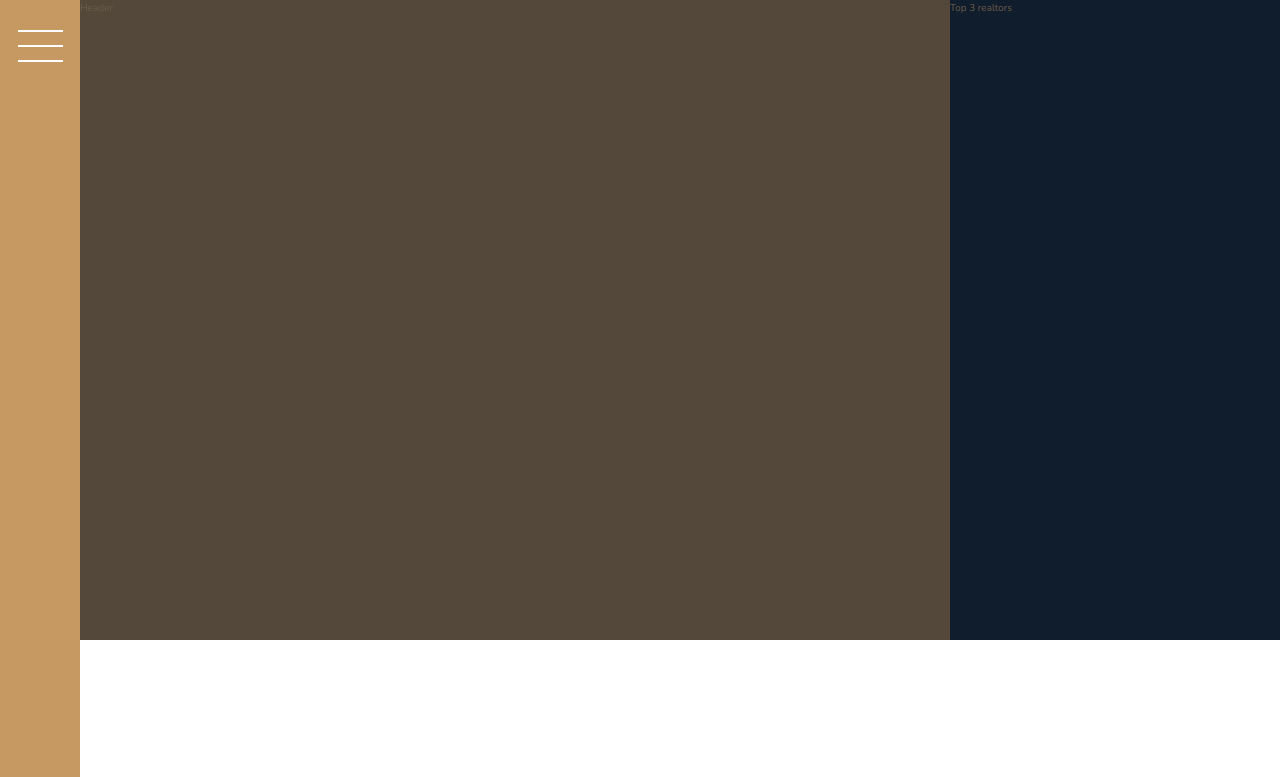
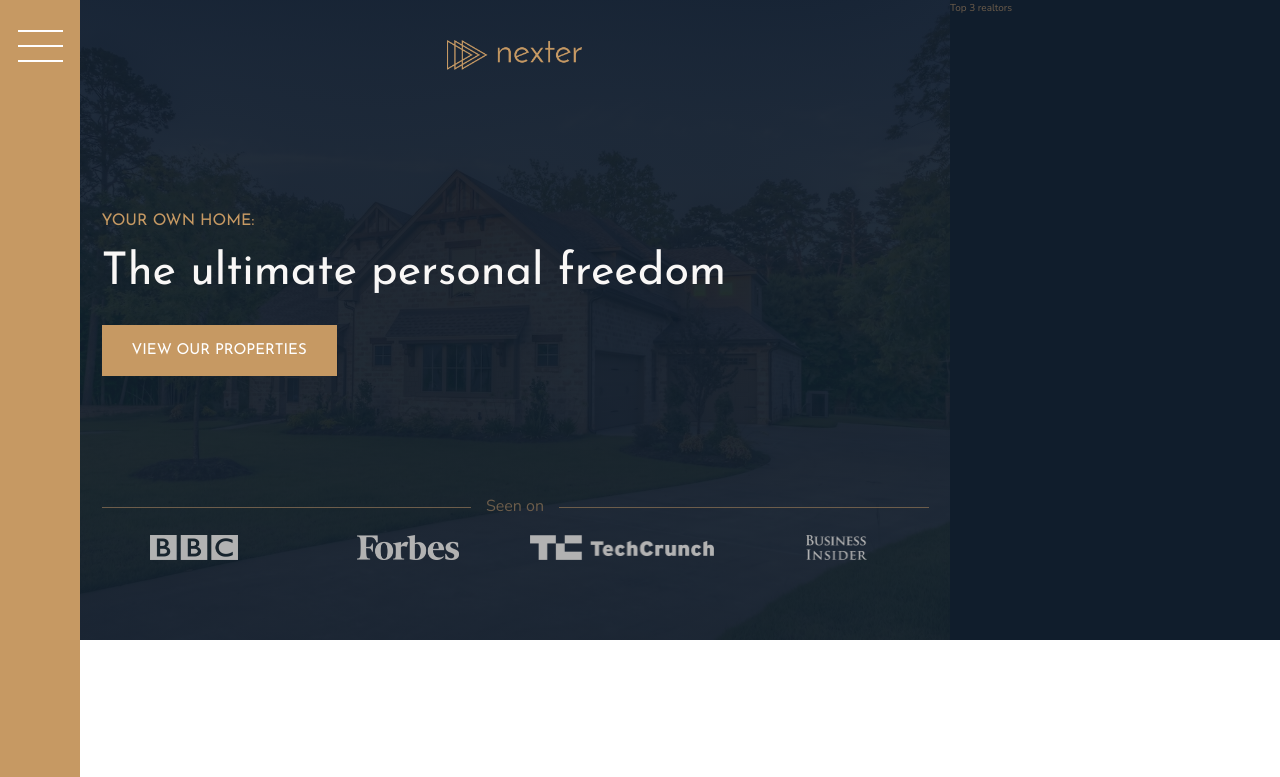
Before and after one commit to eddyc0de/nexter, a website: page index.html in a window 1280 px wide. Shown: the top 777 px of the page. Drawn offline with nearby package versions, Linux system fonts and the light colour scheme.

Commit message:
Add header section

```diff
--- a/index.html
+++ b/index.html
@@ -18,7 +18,17 @@
         <button class="nav-btn"></button>
     </div>
     <header class="header">
-        Header
+		<img src="img/logo.png" alt="Nexter logo" class="header__logo">
+		<h3 class="heading-3">Your own home:</h3>
+		<h1 class="heading-1">The ultimate personal freedom</h1>
+		<button class="btn header__btn">View our properties</button>
+		<div class="header__seenon-text">Seen on</div>
+		<div class="header__seenon-logos">
+			<img src="img/logo-bbc.png" alt="Seen on logo 1">
+			<img src="img/logo-forbes.png" alt="Seen on logo 2">
+			<img src="img/logo-techcrunch.png" alt="Seen on logo 3">
+			<img src="img/logo-bi.png" alt="Seen on logo 4">
+		</div>
     </header>
 
     <div class="realtors">
--- a/sass/_header.scss
+++ b/sass/_header.scss
@@ -1,4 +1,56 @@
 .header {
     background-color: $color-grey-dark-1;
-    grid-column: full-start / col-end 6;
+	grid-column: full-start / col-end 6;
+	background-image: linear-gradient(rgba($color-secondary, .93),
+						rgba($color-secondary, .93)), url(../img/hero.jpeg);
+	background-size: cover;
+	background-position: center;
+	padding: 8rem;
+	padding-top: 4rem;
+
+	display: grid;
+	grid-template-rows: 1fr min-content 6rem 1fr;
+	grid-template-columns: max-content;
+	grid-row-gap: 1.5rem;
+	justify-content: center;
+
+	&__logo {
+		height: 3rem;
+		justify-self: center;
+	}
+
+	&__btn {
+		align-self: start;
+		justify-self: start;
+	}
+
+	&__seenon-text {
+		display: grid;
+		grid-template-columns: 1fr max-content 1fr;
+		grid-column-gap: 1.5rem;
+		align-items: center;
+
+		font-size: 1.6rem;
+		color: $color-grey-dark-2;
+
+		&::before,
+		&::after {
+			content: '';
+			height: 1px;
+			display: block;
+			background-color: currentColor;
+		}
+	}
+
+	&__seenon-logos {
+		display: grid;
+		grid-template-columns: repeat(4, 1fr);
+		grid-gap: 3rem;
+		justify-items: center;
+
+		img {
+			height: 2.5rem;
+			filter: brightness(70%);
+		}
+	}
 }
--- a/sass/_typography.scss
+++ b/sass/_typography.scss
@@ -6,6 +6,9 @@
 
 .heading-1 {
 	@extend %heading;
+	font-size: 4.5rem;
+	color: $color-grey-light-1;
+	line-height: 1;
 }
 
 .heading-2 {
```
Also changed, not shown: css/style.css.
